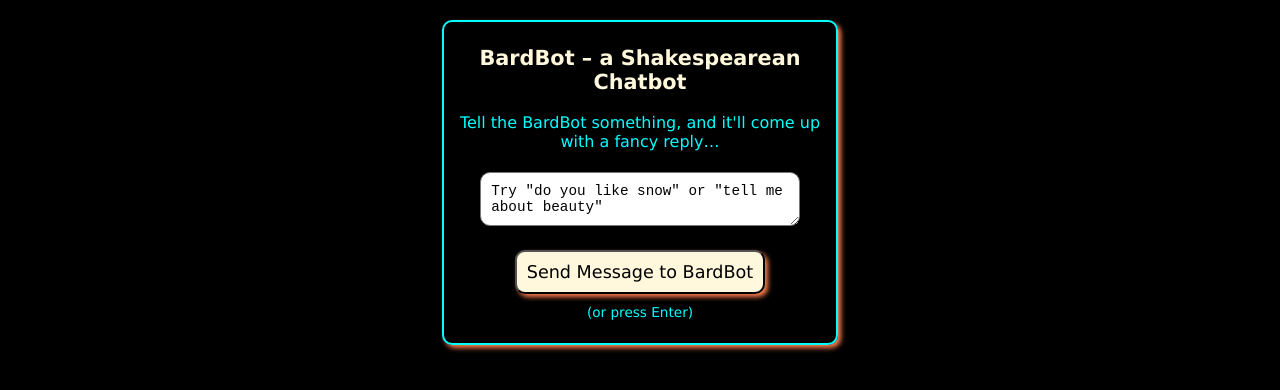
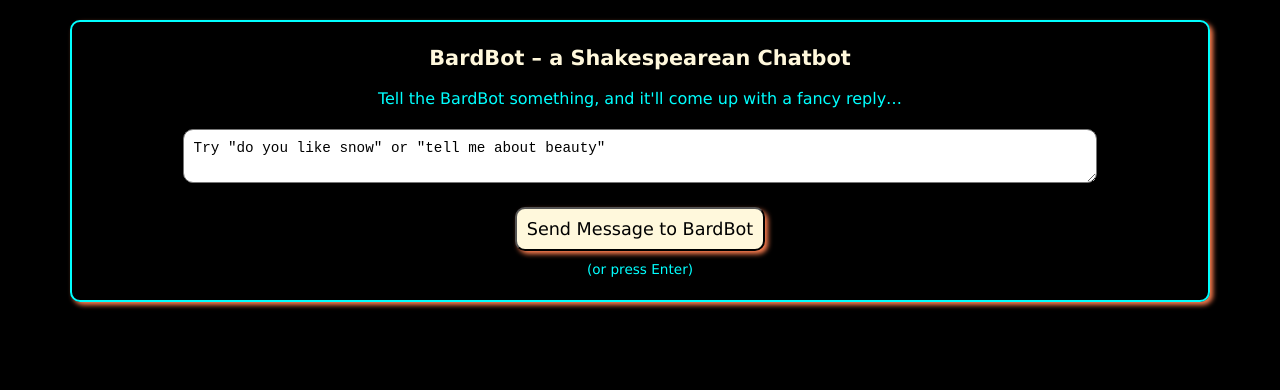
Before and after one commit to LifeIsADeflatingVest/bardbot, a plain HTML site: page index.html in a window 1280 px wide. Drawn offline with Linux system fonts and the light colour scheme.

Commit message:
Update style.css

```diff
--- a/style.css
+++ b/style.css
@@ -28,7 +28,7 @@ button {
 #container {
 	text-align:center;
 	margin:auto;
-	width:30%;
+	width:90%;
 	border: 2px solid cyan;
 	border-radius: 10px;
 	padding: 10px;
```
